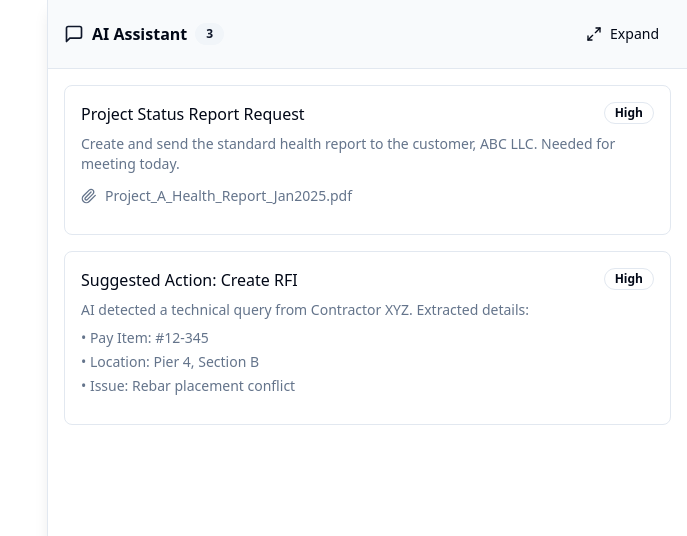
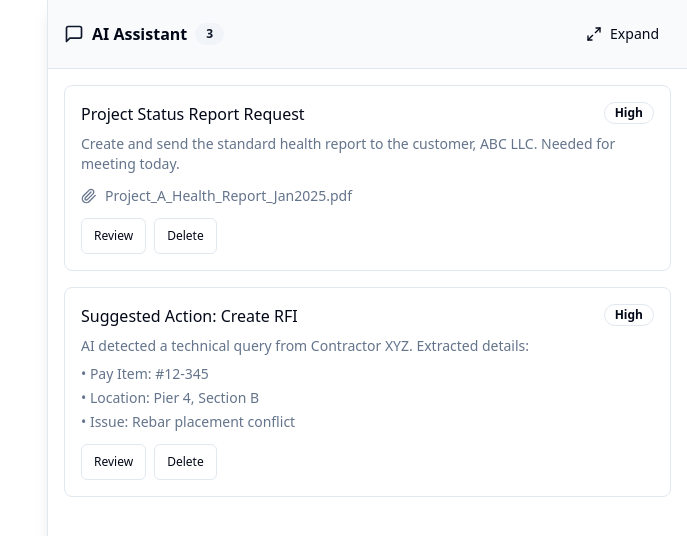
Before and after one commit to RaghuAurigo/ai-assistant-showcase-flow, a React (Vite) app: page /ai-assistant in a window 1280 px wide. Shown: the top 536 px of the page, without its empty margins (593-1280 px from the left). Built offline with nearby package versions, Linux system fonts and the light colour scheme.

Commit message:
Add Review & Delete CTAs
Add Review and Delete CTAs to the minimized view.

```diff
--- a/src/pages/AIAssistantPanel.tsx
+++ b/src/pages/AIAssistantPanel.tsx
@@ -149,7 +149,7 @@ Contractor XYZ`,
 
           {/* Content */}
           <div className="flex-1 p-4 space-y-4 overflow-y-auto">
-            {showStatusCard && <div className="border border-border rounded-lg p-4 bg-card hover:bg-muted/50 transition-colors cursor-pointer" onClick={() => setIsExpanded(true)}>
+            {showStatusCard && <div className="border border-border rounded-lg p-4 bg-card hover:bg-muted/50 transition-colors">
                 <div className="flex items-start justify-between mb-2">
                   <h4 className="font-medium">Project Status Report Request</h4>
                   <Badge variant="outline" className="text-xs">High</Badge>
@@ -157,17 +157,42 @@ Contractor XYZ`,
                 <p className="text-sm text-muted-foreground mb-3">
                   Create and send the standard health report to the customer, ABC LLC. Needed for meeting today.
                 </p>
-                <div className="flex items-center gap-2 text-sm text-muted-foreground">
+                <div className="flex items-center gap-2 text-sm text-muted-foreground mb-3">
                   <Paperclip className="h-4 w-4" />
                   <span>Project_A_Health_Report_Jan2025.pdf</span>
                 </div>
-                <div className="mt-3 flex items-center gap-2">
-
-
+                <div className="flex items-center gap-2">
+                  <Button
+                    size="sm"
+                    variant="outline"
+                    onClick={(e) => {
+                      e.stopPropagation();
+                      handleReview("Project Status Report Request");
+                    }}
+                    className="text-xs"
+                  >
+                    Review
+                  </Button>
+                  <Button
+                    size="sm"
+                    variant="outline"
+                    onClick={(e) => {
+                      e.stopPropagation();
+                      setShowStatusCard(false);
+                      setPendingCount(prev => prev - 1);
+                      toast({
+                        title: "🗑️ Task Removed",
+                        description: "Project Status Report Request has been deleted."
+                      });
+                    }}
+                    className="text-xs"
+                  >
+                    Delete
+                  </Button>
                 </div>
               </div>}
 
-            {showRFICard && <div className="border border-border rounded-lg p-4 bg-card hover:bg-muted/50 transition-colors cursor-pointer" onClick={() => setIsExpanded(true)}>
+            {showRFICard && <div className="border border-border rounded-lg p-4 bg-card hover:bg-muted/50 transition-colors">
                 <div className="flex items-start justify-between mb-2">
                   <h4 className="font-medium">Suggested Action: Create RFI</h4>
                   <Badge variant="outline" className="text-xs">High</Badge>
@@ -180,9 +205,34 @@ Contractor XYZ`,
                   <li>• Location: Pier 4, Section B</li>
                   <li>• Issue: Rebar placement conflict</li>
                 </ul>
-                <div className="mt-3 flex items-center gap-2">
-
-
+                <div className="flex items-center gap-2">
+                  <Button
+                    size="sm"
+                    variant="outline"
+                    onClick={(e) => {
+                      e.stopPropagation();
+                      handleReview("Suggested Action: Create RFI");
+                    }}
+                    className="text-xs"
+                  >
+                    Review
+                  </Button>
+                  <Button
+                    size="sm"
+                    variant="outline"
+                    onClick={(e) => {
+                      e.stopPropagation();
+                      setShowRFICard(false);
+                      setPendingCount(prev => prev - 1);
+                      toast({
+                        title: "🗑️ Task Removed",
+                        description: "RFI creation task has been deleted."
+                      });
+                    }}
+                    className="text-xs"
+                  >
+                    Delete
+                  </Button>
                 </div>
               </div>}
 
```
